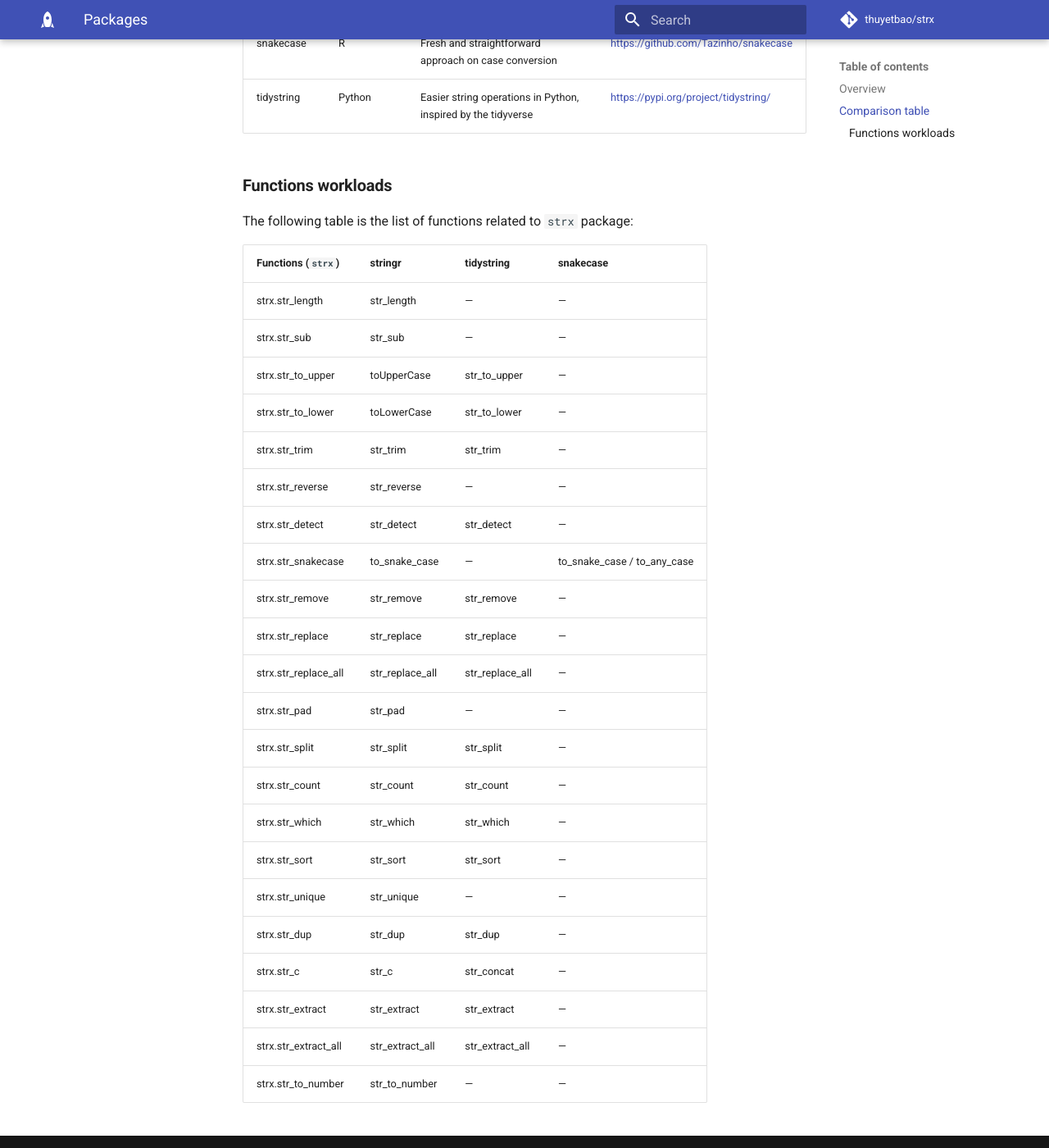
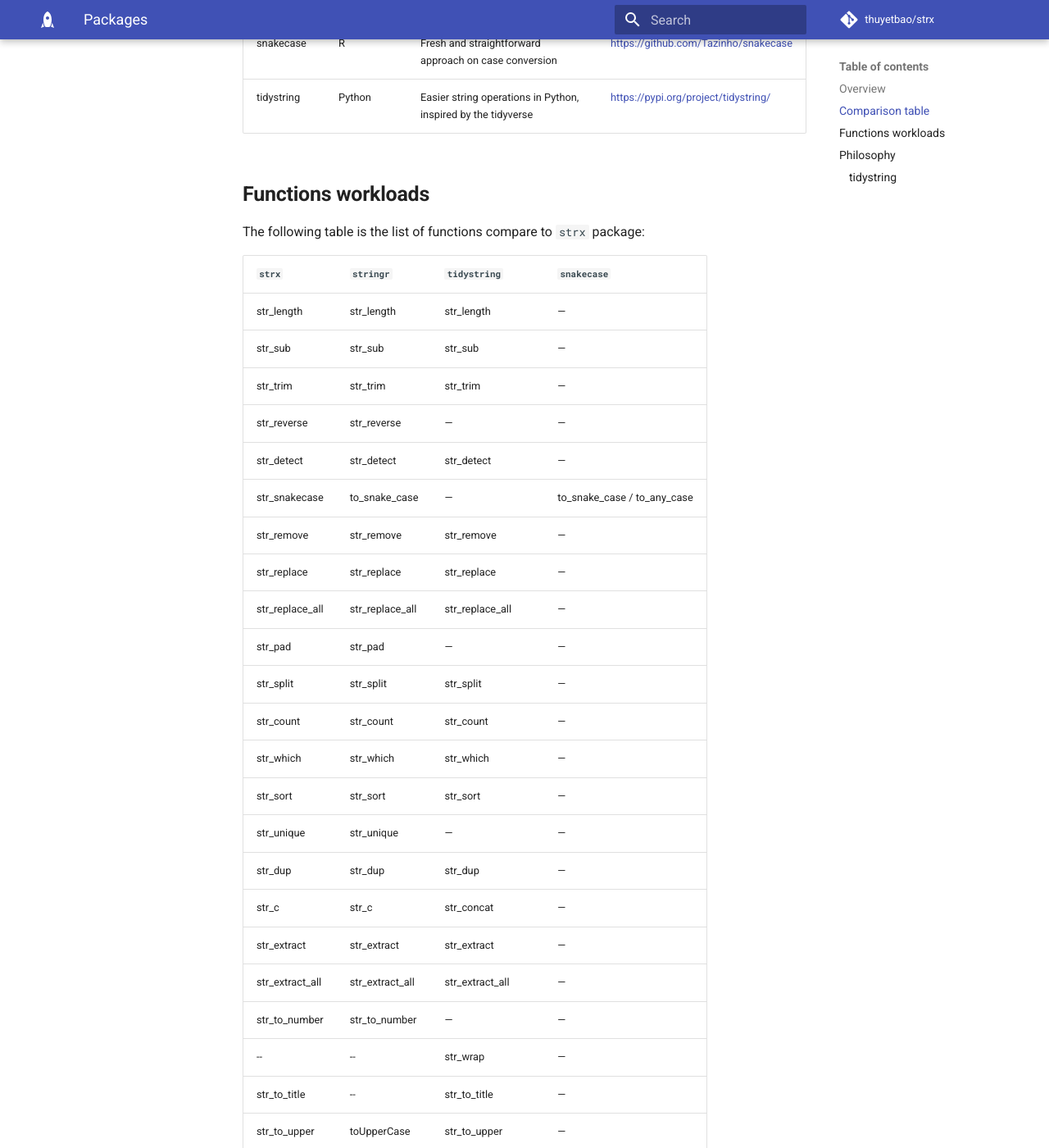
Before and after one commit to thuyetbao/strx, an MkDocs documentation site: the page built from docs/packages.md, in a window 1280 px wide and 1400 px high, scrolled down 518 px. Shown: the whole window at 82% size. Built offline with MkDocs 1.6.1 and Material for MkDocs 9.7.7, drawn with Linux system fonts in a browser that asks for light colours; comment, search, counter and statistics services are not loaded; some of the changed text lies outside the part shown.

Commit message:
Updated the code-cov

```diff
--- a/docs/packages.md
+++ b/docs/packages.md
@@ -14,31 +14,56 @@
 | snakecase  | R        | Fresh and straightforward approach on case conversion         | <https://github.com/Tazinho/snakecase> |
 | tidystring | Python   | Easier string operations in Python, inspired by the tidyverse | <https://pypi.org/project/tidystring/> |
 
-### **Functions workloads**
+## **Functions workloads**
 
-The following table is the list of functions related to `strx` package:
+The following table is the list of functions compare to `strx` package:
 
-| **Functions (`strx`)** | **stringr**     | **tidystring**  | **snakecase**               |
-| ---------------------- | --------------- | --------------- | --------------------------- |
-| strx.str_length        | str_length      | —               | —                           |
-| strx.str_sub           | str_sub         | —               | —                           |
-| strx.str_to_upper      | toUpperCase     | str_to_upper    | —                           |
-| strx.str_to_lower      | toLowerCase     | str_to_lower    | —                           |
-| strx.str_trim          | str_trim        | str_trim        | —                           |
-| strx.str_reverse       | str_reverse     | —               | —                           |
-| strx.str_detect        | str_detect      | str_detect      | —                           |
-| strx.str_snakecase     | to_snake_case   | —               | to_snake_case / to_any_case |
-| strx.str_remove        | str_remove      | str_remove      | —                           |
-| strx.str_replace       | str_replace     | str_replace     | —                           |
-| strx.str_replace_all   | str_replace_all | str_replace_all | —                           |
-| strx.str_pad           | str_pad         | —               | —                           |
-| strx.str_split         | str_split       | str_split       | —                           |
-| strx.str_count         | str_count       | str_count       | —                           |
-| strx.str_which         | str_which       | str_which       | —                           |
-| strx.str_sort          | str_sort        | str_sort        | —                           |
-| strx.str_unique        | str_unique      | —               | —                           |
-| strx.str_dup           | str_dup         | str_dup         | —                           |
-| strx.str_c             | str_c           | str_concat      | —                           |
-| strx.str_extract       | str_extract     | str_extract     | —                           |
-| strx.str_extract_all   | str_extract_all | str_extract_all | —                           |
-| strx.str_to_number     | str_to_number   | —               | —                           |
+| **`strx`**      | **`stringr`**   | **`tidystring`**  | **`snakecase`**             |
+| --------------- | --------------- | ----------------- | --------------------------- |
+| str_length      | str_length      | str_length        | —                           |
+| str_sub         | str_sub         | str_sub           | —                           |
+| str_trim        | str_trim        | str_trim          | —                           |
+| str_reverse     | str_reverse     | —                 | —                           |
+| str_detect      | str_detect      | str_detect        | —                           |
+| str_snakecase   | to_snake_case   | —                 | to_snake_case / to_any_case |
+| str_remove      | str_remove      | str_remove        | —                           |
+| str_replace     | str_replace     | str_replace       | —                           |
+| str_replace_all | str_replace_all | str_replace_all   | —                           |
+| str_pad         | str_pad         | —                 | —                           |
+| str_split       | str_split       | str_split         | —                           |
+| str_count       | str_count       | str_count         | —                           |
+| str_which       | str_which       | str_which         | —                           |
+| str_sort        | str_sort        | str_sort          | —                           |
+| str_unique      | str_unique      | —                 | —                           |
+| str_dup         | str_dup         | str_dup           | —                           |
+| str_c           | str_c           | str_concat        | —                           |
+| str_extract     | str_extract     | str_extract       | —                           |
+| str_extract_all | str_extract_all | str_extract_all   | —                           |
+| str_to_number   | str_to_number   | —                 | —                           |
+| --              | --              | str_wrap          | —                           |
+| str_to_title    | --              | str_to_title      | —                           |
+| str_to_upper    | toUpperCase     | str_to_upper      | —                           |
+| str_to_lower    | toLowerCase     | str_to_lower      | —                           |
+| --              | --              | str_locate        | —                           |
+| --              | --              | str_locate_all    | —                           |
+| --              | --              | str_match         | —                           |
+| --              | --              | str_match_all     | —                           |
+| --              | --              | str_glue          | —                           |
+| --              | --              | str_order         | —                           |
+| --              | --              | str_subset        | —                           |
+| --              | --              | str_which         | —                           |
+| --              | --              | str_squish        | —                           |
+| --              | --              | str_flatten       | —                           |
+| --              | --              | str_startswith    | —                           |
+| --              | --              | str_endswith      | —                           |
+| --              | --              | str_upper_cut     | —                           |
+| --              | --              | str_search_apply  | —                           |
+| --              | --              | str_dash_to_space | —                           |
+
+## **Philosophy**
+
+### **tidystring**
+
+- Insprired with the `stringr` package and other related: `siuba`, `pyjanitor`
+
+- Features can set with `pandas`, which required dependencies of `pandas` package
--- a/pyproject.toml
+++ b/pyproject.toml
@@ -35,6 +35,7 @@
   "uv>=0.7.3,<0.9.0",
   "coverage[toml]>=6.5",
   "pytest>=8.2.0,<8.5.0",
+  "pytest-cov>=7.0.0",
   "ruff>=0.6.2,<0.7.0",
   # Code compliance
   "pre-commit>=4.0.1,<5.0.0",
@@ -45,7 +46,7 @@
 ]
 
 [tool.hatch.envs.default.scripts]
-test = "pytest {args:tests}"
+test = "pytest {args:tests} --cov --cov-branch --cov-report=xml --cov-report=html"
 test-cov = "coverage run -m pytest {args:tests}"
 cov-report = ["- coverage combine", "coverage report"]
 cov = ["test-cov", "cov-report"]
```
Also changed, not shown: CHANGELOG.md (+8 -0 lines), README.md (+22 -6 lines), docs/sad.md (+2 -2 lines), strx/__init__.py (+5 -3 lines), 2 other files.
